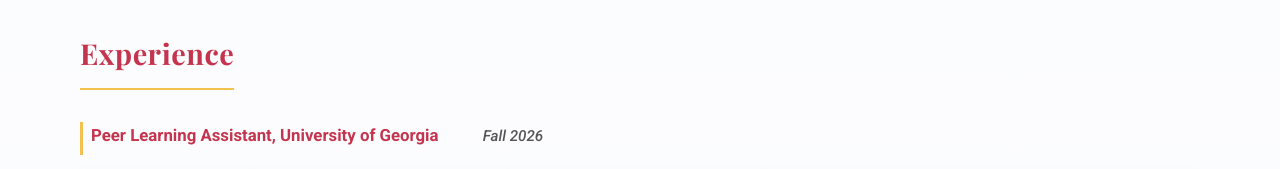
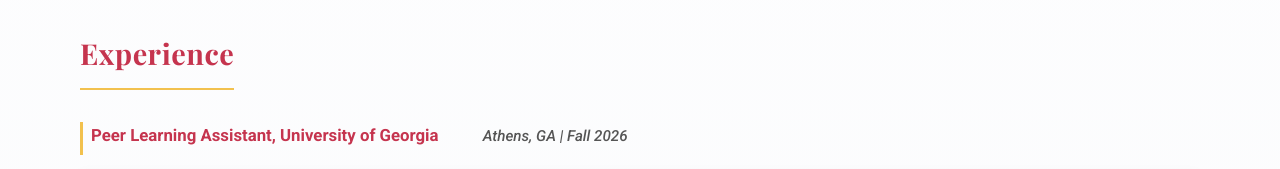
Before and after one commit to Ethan-M-Scott/Ethan-M-Scott.github.io, a plain HTML site: page index.html in a window 1280 px wide. Shown: the part 1560-1729 px from the top of the page. Drawn offline with nearby package versions, Linux system fonts and the light colour scheme; a web font is replaced by a local one.

Commit message:
fixed typo

```diff
--- a/index.html
+++ b/index.html
@@ -78,7 +78,7 @@
         <h3>Experience</h3>
         <dl class="experience-list">
             <dt>Peer Learning Assistant, University of Georgia</dt>
-            <dd class="experience-meta">Fall 2026</dd>
+            <dd class="experience-meta">Athens, GA | Fall 2026</dd>
             <dd class="experience-details">
                 <ul>
                     <li>Facilitate in-class activities for 75 CSCI 4300 (Web Programming) students, providing real-time technical guidance on full-stack development, DOM manipulation, React.js component architecture, and responsive CSS styling.</li>
```
